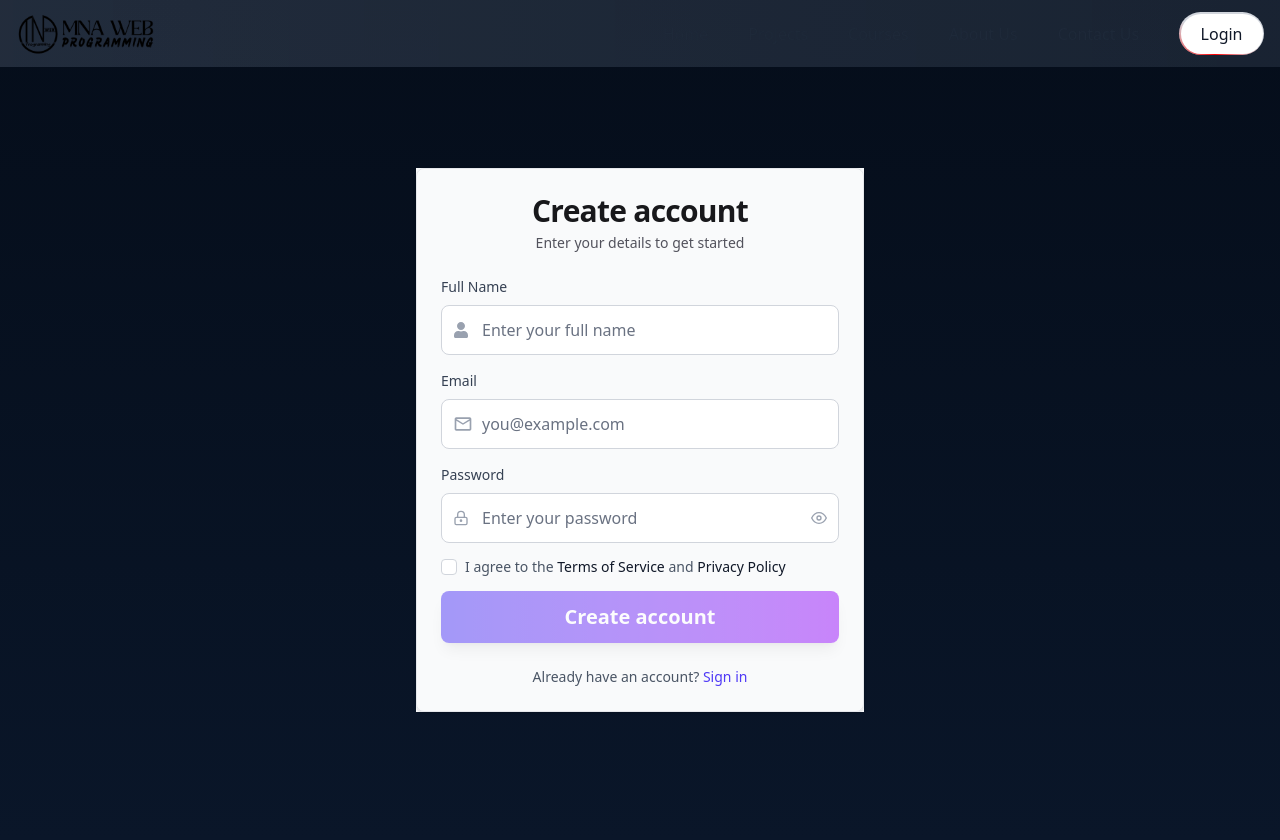
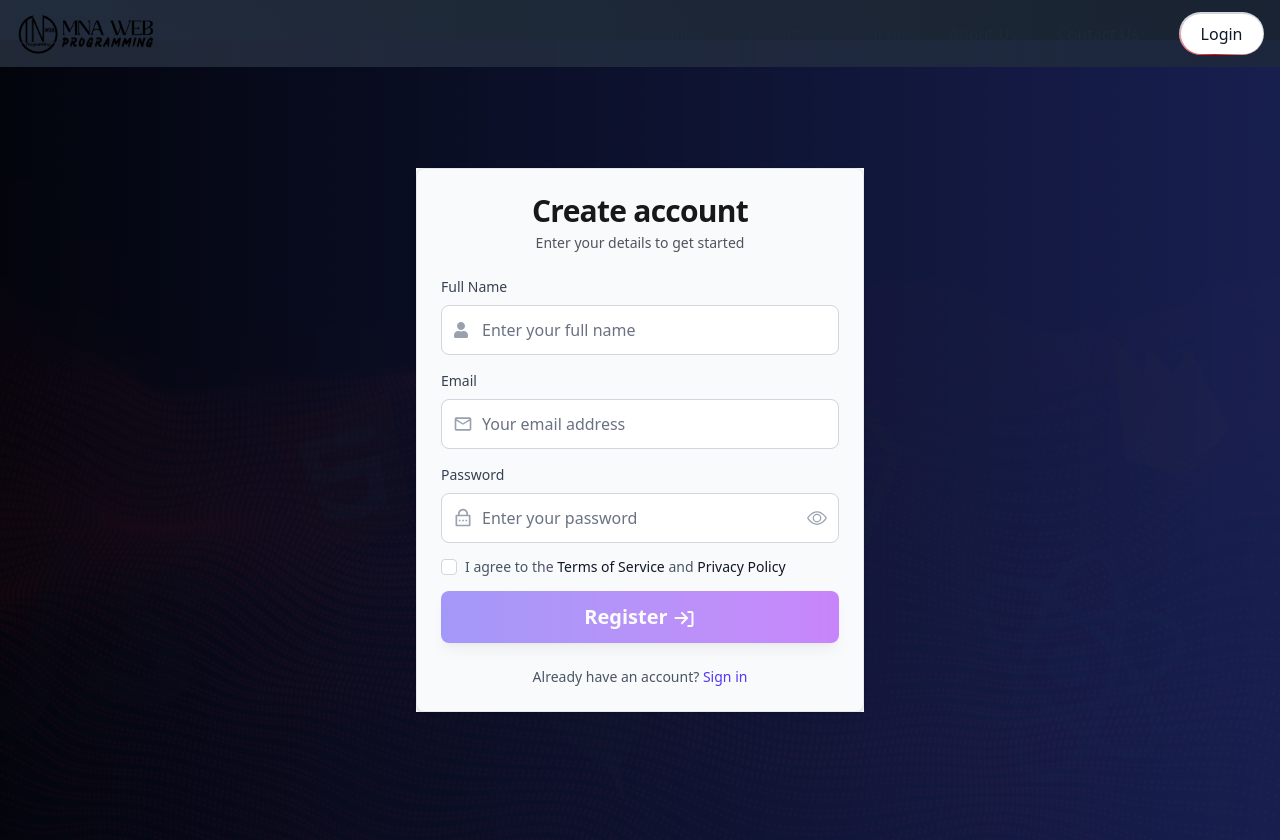
Before and after one commit to nurulazam-dev/mna-web-programming_v1, a Next.js app: page /register in a window 1280 px wide. Built offline with nearby package versions, Linux system fonts and the light colour scheme.

Commit message:
hero,login,register component update

```diff
--- a/app/components/LoginComponent.tsx
+++ b/app/components/LoginComponent.tsx
@@ -3,64 +3,18 @@ import Link from "next/link";
 import React, { useState } from "react";
 import { MdMailOutline } from "react-icons/md";
 import backgroundBanner from "../../public/images/mna-web-programming-banner.png";
-
-const LockIcon: React.FC = () => (
-  <svg
-    xmlns="http://www.w3.org/2000/svg"
-    width="20"
-    height="20"
-    viewBox="0 0 24 24"
-    fill="none"
-    stroke="currentColor"
-    strokeWidth="2"
-    strokeLinecap="round"
-    strokeLinejoin="round"
-  >
-    <rect x="3" y="11" width="18" height="11" rx="2" ry="2"></rect>
-    <circle cx="12" cy="16" r="1"></circle>
-    <path d="M7 11V7a5 5 0 0 1 10 0v4"></path>
-  </svg>
-);
-
-const EyeIcon: React.FC = () => (
-  <svg
-    xmlns="http://www.w3.org/2000/svg"
-    width="18"
-    height="18"
-    viewBox="0 0 24 24"
-    fill="none"
-    stroke="currentColor"
-    strokeWidth="2"
-    strokeLinecap="round"
-    strokeLinejoin="round"
-  >
-    <path d="M1 12s4-8 11-8 11 8 11 8-4 8-11 8-11-8-11-8z"></path>
-    <circle cx="12" cy="12" r="3"></circle>
-  </svg>
-);
-
-const EyeOffIcon: React.FC = () => (
-  <svg
-    xmlns="http://www.w3.org/2000/svg"
-    width="18"
-    height="18"
-    viewBox="0 0 24 24"
-    fill="none"
-    stroke="currentColor"
-    strokeWidth="2"
-    strokeLinecap="round"
-    strokeLinejoin="round"
-  >
-    <path d="M17.94 17.94A10.07 10.07 0 0 1 12 20c-7 0-11-8-11-8a18.45 18.45 0 0 1 5.06-5.94M9.9 4.24A9.12 9.12 0 0 1 12 4c7 0 11 8 11 8a18.5 18.5 0 0 1-2.16 3.19m-6.72-1.07a3 3 0 1 1-4.24-4.24"></path>
-    <line x1="1" y1="1" x2="23" y2="23"></line>
-  </svg>
-);
+import { RiLockPasswordLine } from "react-icons/ri";
+import { IoEyeOffOutline } from "react-icons/io5";
+import { BsEye } from "react-icons/bs";
+import { CgLogIn } from "react-icons/cg";
+import { FaCheckSquare } from "react-icons/fa";
 
 // Main Component
 const LoginComponent: React.FC = () => {
   const [showPassword, setShowPassword] = useState<boolean>(false);
   const [email, setEmail] = useState<string>("");
   const [password, setPassword] = useState<string>("");
+  const [isChecked, setIsChecked] = useState<boolean>(false);
 
   const togglePasswordVisibility = () => {
     setShowPassword(!showPassword);
@@ -78,7 +32,7 @@ const LoginComponent: React.FC = () => {
       }}
     >
       <div className="w-full max-w-md space-y-5 border p-6 rounded-lg shadow-lg bg-gray-50 dark:bg-gray-900">
-        {/* Header */}
+        {/* =====Header ===== */}
         <div className="text-center">
           <h1 className="text-3xl font-semibold tracking-tight text-zinc-900 dark:text-white">
             Welcome back
@@ -88,9 +42,11 @@ const LoginComponent: React.FC = () => {
           </p>
         </div>
 
-        {/* Form */}
+        {/* =======================
+                  Form
+        ======================== */}
         <form className="space-y-4">
-          {/* Email Input */}
+          {/* =======Email Input======= */}
           <div>
             <label
               htmlFor="email"
@@ -107,13 +63,13 @@ const LoginComponent: React.FC = () => {
                 type="email"
                 value={email}
                 onChange={(e) => setEmail(e.target.value)}
-                placeholder="you@example.com"
-                className="block w-full pl-10 pr-3 py-3 border border-gray-300 dark:border-gray-700 rounded-lg bg-white dark:bg-black text-gray-900 dark:text-gray-100 placeholder-gray-500 dark:placeholder-gray-400 focus:outline-none focus:ring-2 focus:ring-indigo-500 dark:focus:ring-indigo-400 focus:border-transparent transition-all duration-200"
+                placeholder="Your email address"
+                className="block w-full pl-10 pr-3 py-3 border border-gray-300 dark:border-gray-700 rounded-lg bg-white dark:bg-black text-gray-900 dark:text-gray-100 placeholder-gray-500 dark:placeholder-gray-600 focus:outline-none focus:ring-2 focus:ring-indigo-500 dark:focus:ring-indigo-400 focus:border-transparent transition-all duration-200"
               />
             </div>
           </div>
 
-          {/* Password Input */}
+          {/* =============Password Input============ */}
           <div>
             <label
               htmlFor="password"
@@ -123,7 +79,7 @@ const LoginComponent: React.FC = () => {
             </label>
             <div className="relative">
               <div className="absolute inset-y-0 left-0 pl-3 flex items-center pointer-events-none text-gray-400 dark:text-gray-500">
-                <LockIcon />
+                <RiLockPasswordLine className="w-5 h-5" />
               </div>
               <input
                 id="password"
@@ -131,33 +87,61 @@ const LoginComponent: React.FC = () => {
                 value={password}
                 onChange={(e) => setPassword(e.target.value)}
                 placeholder="Enter your password"
-                className="block w-full pl-10 pr-12 py-3 border border-gray-300 dark:border-gray-700 rounded-lg bg-white dark:bg-black text-gray-900 dark:text-gray-100 placeholder-gray-500 dark:placeholder-gray-400 focus:outline-none focus:ring-2 focus:ring-indigo-500 dark:focus:ring-indigo-400 focus:border-transparent transition-all duration-200"
+                className="block w-full pl-10 pr-12 py-3 border border-gray-300 dark:border-gray-700 rounded-lg bg-white dark:bg-black text-gray-900 dark:text-gray-100 placeholder-gray-500 dark:placeholder-gray-600 focus:outline-none focus:ring-2 focus:ring-indigo-500 dark:focus:ring-indigo-400 focus:border-transparent transition-all duration-200"
               />
               <button
                 type="button"
                 onClick={togglePasswordVisibility}
                 className="absolute inset-y-0 right-0 pr-3 flex items-center text-gray-400 dark:text-gray-500 hover:text-gray-600 dark:hover:text-gray-300 transition-colors"
               >
-                {showPassword ? <EyeOffIcon /> : <EyeIcon />}
+                {showPassword ? (
+                  <IoEyeOffOutline className="w-5 h-5" />
+                ) : (
+                  <BsEye className="w-5 h-5" />
+                )}
               </button>
             </div>
           </div>
 
-          {/* Remember & Forgot */}
+          {/* ===========================
+                  Remember & Forgot
+          =========================== */}
           <div className="flex items-center justify-between">
-            <div className="flex items-center">
-              <input
-                id="remember-me"
-                type="checkbox"
-                className="h-4 w-4 text-indigo-600 focus:ring-indigo-500 dark:focus:ring-indigo-400 border-gray-300 dark:border-gray-600 rounded bg-white dark:bg-gray-900"
-              />
+            {/* ==========Remember Checkbox============ */}
+            <div className="flex items-start space-x-2">
+              <div className="relative flex items-center">
+                <input
+                  id="remember-me"
+                  type="checkbox"
+                  checked={isChecked}
+                  onChange={(e) => setIsChecked(e.target.checked)}
+                  className="sr-only"
+                />
+                <label
+                  htmlFor="remember-me"
+                  className="flex items-center cursor-pointer"
+                >
+                  <div
+                    className={`w-4 h-4 border border-gray-300 dark:border-gray-600 rounded flex items-center justify-center transition-all duration-200 ${
+                      isChecked
+                        ? "bg-gray-900 dark:bg-indigo-600 border-gray-900 dark:border-gray-100"
+                        : "bg-white dark:bg-black hover:border-gray-400 dark:hover:border-gray-500"
+                    }`}
+                  >
+                    {isChecked && <FaCheckSquare />}
+                  </div>
+                </label>
+              </div>
               <label
                 htmlFor="remember-me"
-                className="ml-2 block text-sm text-gray-700 dark:text-gray-300"
+                className="text-sm text-gray-700 dark:text-gray-300 cursor-pointer leading-4"
               >
                 Keep me signed in
               </label>
             </div>
+            {/* ==================
+                Forgot Password
+            ====================== */}
             <a
               href="#"
               className="text-sm font-medium text-indigo-600 dark:text-indigo-400 hover:text-indigo-500 dark:hover:text-indigo-300 transition-colors"
@@ -166,16 +150,19 @@ const LoginComponent: React.FC = () => {
             </a>
           </div>
 
-          {/* Submit Button */}
+          {/* ===============
+              Submit Button
+          ==================== */}
           <button
             type="submit"
-            className="w-full bg-gradient-to-r from-indigo-600 to-purple-600 dark:from-indigo-500 dark:to-purple-500 text-white font-semibold text-xl py-3 px-4 rounded-lg hover:from-indigo-700 hover:to-purple-700 dark:hover:from-indigo-600 dark:hover:to-purple-600 focus:outline-none focus:ring-2 focus:ring-offset-2 focus:ring-indigo-500 dark:focus:ring-indigo-400 transform transition-all duration-200 hover:scale-[1.01] shadow-lg"
+            className="signin-button w-full bg-gradient-to-r from-indigo-600 to-purple-600 dark:from-indigo-500 dark:to-purple-500 text-white font-semibold text-xl py-3 px-4 rounded-lg hover:from-indigo-700 hover:to-purple-700 dark:hover:from-indigo-600 dark:hover:to-purple-600 focus:outline-none focus:ring-2 focus:ring-offset-2 focus:ring-indigo-500 dark:focus:ring-indigo-400 transform transition-all duration-200 hover:scale-[1.01] shadow-lg disabled:opacity-50 disabled:cursor-not-allowed flex justify-center items-center"
+            disabled={!isChecked}
           >
-            Login
+            Login <CgLogIn className="w-6 h-6 ml-1 mt-1" />
           </button>
         </form>
 
-        {/* Footer */}
+        {/* ===============Footer============== */}
         <div className="text-center">
           <p className="text-sm text-gray-600 dark:text-gray-400">
             New to our platform?{" "}
--- a/app/components/RegisterComponent.tsx
+++ b/app/components/RegisterComponent.tsx
@@ -1,76 +1,13 @@
 "use client";
 import Link from "next/link";
 import React, { useState } from "react";
-import { FaUser } from "react-icons/fa";
+import { FaCheckSquare, FaUser } from "react-icons/fa";
 import { MdMailOutline } from "react-icons/md";
-
-const LockIcon: React.FC = () => (
-  <svg
-    xmlns="http://www.w3.org/2000/svg"
-    width="16"
-    height="16"
-    viewBox="0 0 24 24"
-    fill="none"
-    stroke="currentColor"
-    strokeWidth="2"
-    strokeLinecap="round"
-    strokeLinejoin="round"
-  >
-    <rect x="3" y="11" width="18" height="11" rx="2" ry="2"></rect>
-    <circle cx="12" cy="16" r="1"></circle>
-    <path d="M7 11V7a5 5 0 0 1 10 0v4"></path>
-  </svg>
-);
-
-const EyeIcon: React.FC = () => (
-  <svg
-    xmlns="http://www.w3.org/2000/svg"
-    width="16"
-    height="16"
-    viewBox="0 0 24 24"
-    fill="none"
-    stroke="currentColor"
-    strokeWidth="2"
-    strokeLinecap="round"
-    strokeLinejoin="round"
-  >
-    <path d="M1 12s4-8 11-8 11 8 11 8-4 8-11 8-11-8-11-8z"></path>
-    <circle cx="12" cy="12" r="3"></circle>
-  </svg>
-);
-
-const EyeOffIcon: React.FC = () => (
-  <svg
-    xmlns="http://www.w3.org/2000/svg"
-    width="16"
-    height="16"
-    viewBox="0 0 24 24"
-    fill="none"
-    stroke="currentColor"
-    strokeWidth="2"
-    strokeLinecap="round"
-    strokeLinejoin="round"
-  >
-    <path d="M17.94 17.94A10.07 10.07 0 0 1 12 20c-7 0-11-8-11-8a18.45 18.45 0 0 1 5.06-5.94M9.9 4.24A9.12 9.12 0 0 1 12 4c7 0 11 8 11 8a18.5 18.5 0 0 1-2.16 3.19m-6.72-1.07a3 3 0 1 1-4.24-4.24"></path>
-    <line x1="1" y1="1" x2="23" y2="23"></line>
-  </svg>
-);
-
-const CheckIcon: React.FC = () => (
-  <svg
-    xmlns="http://www.w3.org/2000/svg"
-    width="12"
-    height="12"
-    viewBox="0 0 24 24"
-    fill="none"
-    stroke="currentColor"
-    strokeWidth="3"
-    strokeLinecap="round"
-    strokeLinejoin="round"
-  >
-    <polyline points="20,6 9,17 4,12"></polyline>
-  </svg>
-);
+import backgroundBanner from "../../public/images/mna-web-programming-banner.png";
+import { RiLockPasswordLine } from "react-icons/ri";
+import { CgLogIn } from "react-icons/cg";
+import { BsEye } from "react-icons/bs";
+import { IoEyeOffOutline } from "react-icons/io5";
 
 // Main Component
 const RegisterComponent: React.FC = () => {
@@ -85,7 +22,16 @@ const RegisterComponent: React.FC = () => {
   };
 
   return (
-    <div className="min-h-screen w-full flex items-center justify-center p-6">
+    <div
+      className="min-h-screen w-full flex items-center justify-center p-6"
+      style={{
+        backgroundImage: `url(${backgroundBanner.src})`,
+        backgroundSize: "cover",
+        backgroundPosition: "center",
+        backgroundRepeat: "no-repeat",
+        backgroundAttachment: "fixed",
+      }}
+    >
       <div className="w-full max-w-md bg-gray-50 dark:bg-gray-900">
         {/* Card Container */}
         <div className="signin-card border border-gray-200 rounded-lg shadow-sm p-6">
@@ -99,6 +45,9 @@ const RegisterComponent: React.FC = () => {
             </p>
           </div>
 
+          {/* =======================
+                  Form
+        ======================== */}
           <form className="space-y-4">
             {/* name Input */}
             <div>
@@ -118,7 +67,7 @@ const RegisterComponent: React.FC = () => {
                   value={fullName}
                   onChange={(e) => setFullName(e.target.value)}
                   placeholder="Enter your full name"
-                  className="block w-full pl-10 pr-3 py-3 border border-gray-300 dark:border-gray-700 rounded-lg bg-white dark:bg-black text-gray-900 dark:text-gray-100 placeholder-gray-500 dark:placeholder-gray-400 focus:outline-none focus:ring-2 focus:ring-indigo-500 dark:focus:ring-indigo-400 focus:border-transparent transition-all duration-200"
+                  className="block w-full pl-10 pr-3 py-3 border border-gray-300 dark:border-gray-700 rounded-lg bg-white dark:bg-black text-gray-900 dark:text-gray-100 placeholder-gray-500 dark:placeholder-gray-500 focus:outline-none focus:ring-2 focus:ring-indigo-500 dark:focus:ring-indigo-400 focus:border-transparent transition-all duration-200"
                 />
               </div>
             </div>
@@ -140,8 +89,8 @@ const RegisterComponent: React.FC = () => {
                   type="email"
                   value={email}
                   onChange={(e) => setEmail(e.target.value)}
-                  placeholder="you@example.com"
-                  className="block w-full pl-10 pr-3 py-3 border border-gray-300 dark:border-gray-700 rounded-lg bg-white dark:bg-black text-gray-900 dark:text-gray-100 placeholder-gray-500 dark:placeholder-gray-400 focus:outline-none focus:ring-2 focus:ring-indigo-500 dark:focus:ring-indigo-400 focus:border-transparent transition-all duration-200"
+                  placeholder="Your email address"
+                  className="block w-full pl-10 pr-3 py-3 border border-gray-300 dark:border-gray-700 rounded-lg bg-white dark:bg-black text-gray-900 dark:text-gray-100 placeholder-gray-500 dark:placeholder-gray-500 focus:outline-none focus:ring-2 focus:ring-indigo-500 dark:focus:ring-indigo-400 focus:border-transparent transition-all duration-200"
                 />
               </div>
             </div>
@@ -156,21 +105,25 @@ const RegisterComponent: React.FC = () => {
               </label>
               <div className="relative">
                 <div className="absolute inset-y-0 left-0 pl-3 flex items-center pointer-events-none text-gray-400 dark:text-gray-500">
-                  <LockIcon />
+                  <RiLockPasswordLine className="w-5 h-5" />
                 </div>
                 <input
                   type={showPassword ? "text" : "password"}
                   value={password}
                   onChange={(e) => setPassword(e.target.value)}
                   placeholder="Enter your password"
-                  className="block w-full pl-10 pr-12 py-3 border border-gray-300 dark:border-gray-700 rounded-lg bg-white dark:bg-black text-gray-900 dark:text-gray-100 placeholder-gray-500 dark:placeholder-gray-400 focus:outline-none focus:ring-2 focus:ring-indigo-500 dark:focus:ring-indigo-400 focus:border-transparent transition-all duration-200"
+                  className="block w-full pl-10 pr-12 py-3 border border-gray-300 dark:border-gray-700 rounded-lg bg-white dark:bg-black text-gray-900 dark:text-gray-100 placeholder-gray-500 dark:placeholder-gray-600 focus:outline-none focus:ring-2 focus:ring-indigo-500 dark:focus:ring-indigo-400 focus:border-transparent transition-all duration-200"
                 />
                 <button
                   type="button"
                   onClick={togglePasswordVisibility}
                   className="absolute inset-y-0 right-0 pr-3 flex items-center text-gray-400 dark:text-gray-500 hover:text-gray-600 dark:hover:text-gray-300 transition-colors"
                 >
-                  {showPassword ? <EyeOffIcon /> : <EyeIcon />}
+                  {showPassword ? (
+                    <IoEyeOffOutline className="w-5 h-5" />
+                  ) : (
+                    <BsEye className="w-5 h-5" />
+                  )}
                 </button>
               </div>
             </div>
@@ -192,11 +145,11 @@ const RegisterComponent: React.FC = () => {
                   <div
                     className={`w-4 h-4 border border-gray-300 dark:border-gray-600 rounded flex items-center justify-center transition-all duration-200 ${
                       isChecked
-                        ? "bg-gray-900 dark:bg-gray-100 border-gray-900 dark:border-gray-100"
+                        ? "bg-gray-900 dark:bg-indigo-600 border-gray-900 dark:border-gray-100"
                         : "bg-white dark:bg-black hover:border-gray-400 dark:hover:border-gray-500"
                     }`}
                   >
-                    {isChecked && <CheckIcon />}
+                    {isChecked && <FaCheckSquare />}
                   </div>
                 </label>
               </div>
@@ -224,10 +177,10 @@ const RegisterComponent: React.FC = () => {
             {/* Submit Button */}
             <button
               type="submit"
-              className="signin-button w-full bg-gradient-to-r from-indigo-600 to-purple-600 dark:from-indigo-500 dark:to-purple-500 text-white font-semibold text-xl py-3 px-4 rounded-lg hover:from-indigo-700 hover:to-purple-700 dark:hover:from-indigo-600 dark:hover:to-purple-600 focus:outline-none focus:ring-2 focus:ring-offset-2 focus:ring-indigo-500 dark:focus:ring-indigo-400 transform transition-all duration-200 hover:scale-[1.01] shadow-lg disabled:opacity-50 disabled:cursor-not-allowed"
+              className="signin-button w-full bg-gradient-to-r from-indigo-600 to-purple-600 dark:from-indigo-500 dark:to-purple-500 text-white font-semibold text-xl py-3 px-4 rounded-lg hover:from-indigo-700 hover:to-purple-700 dark:hover:from-indigo-600 dark:hover:to-purple-600 focus:outline-none focus:ring-2 focus:ring-offset-2 focus:ring-indigo-500 dark:focus:ring-indigo-400 transform transition-all duration-200 hover:scale-[1.01] shadow-lg disabled:opacity-50 disabled:cursor-not-allowed flex justify-center items-center"
               disabled={!isChecked}
             >
-              Create account
+              Register <CgLogIn className="w-6 h-6 ml-1 mt-1" />
             </button>
           </form>
 
```
